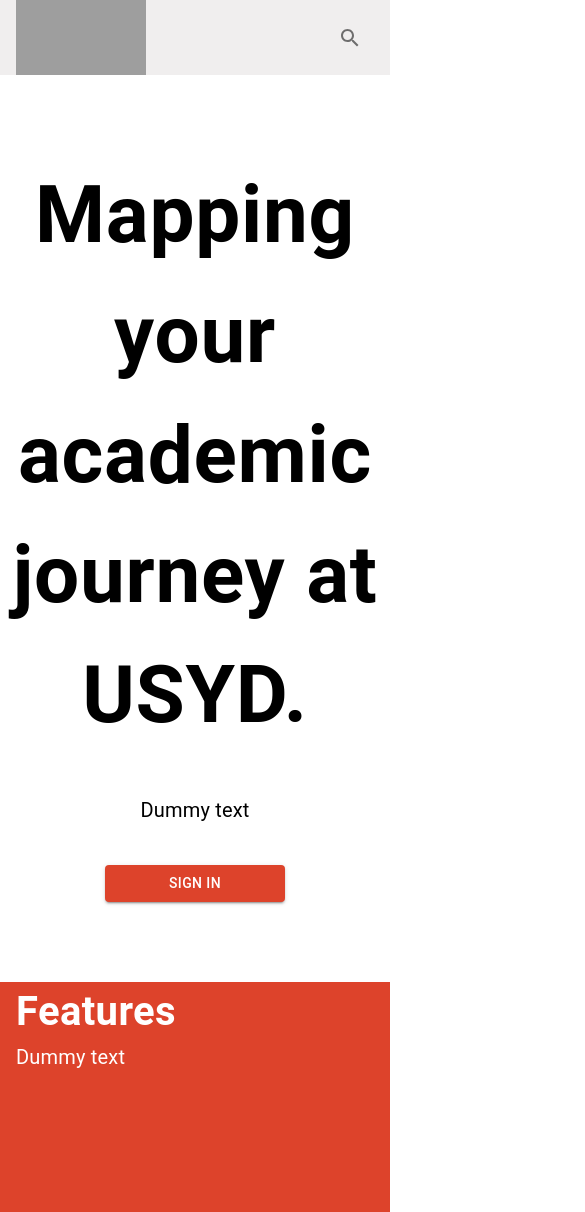
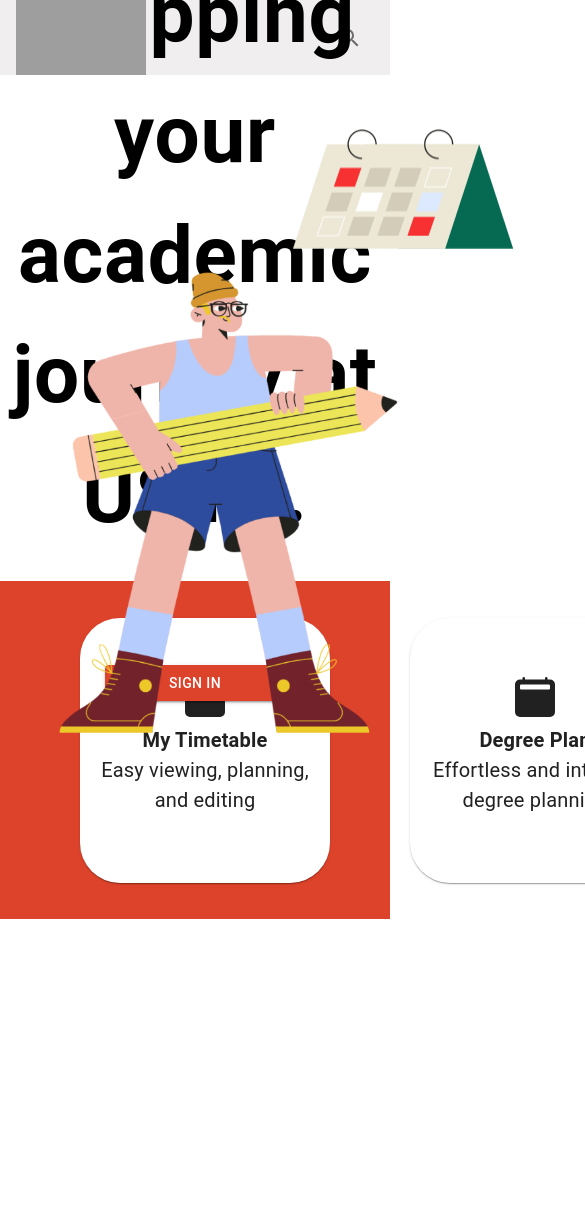
Before and after one commit to USYDUniTrack/UniTrack_WebApp, a Next.js app: page / in a window 390 px wide. Shown: the top 1212 px of the page, 585 px wide, since content can reach past the window. After the commit the page ends 919 px from the top, so only its background shows below. Built offline with nearby package versions, Linux system fonts and the light colour scheme; grey boxes are pictures that could not be loaded.

Commit message:
Finished home page (not responsive)

```diff
--- a/app/globals.css
+++ b/app/globals.css
@@ -10,7 +10,6 @@
 }
 
 /* UnitDescription css start */
-
 .ContentDiv {
 
 }
@@ -30,9 +29,8 @@
   float: left;
   width: 100%;
   margin: 10.5px 0px;
-  marginBottom: 7px;
+  margin-bottom: 7px;
 }
-
 /* UnitDescription css end */
 
 /* NavigationBar css start */
@@ -47,8 +45,6 @@
   padding: 0;
   position: static;
   width: 230px;
-  /* top: 0px; */
-  /* left: 0px; */
 }
 
 .SelectionBar {
@@ -68,7 +64,7 @@
   gap: 3px;
   flex-direction: column;
   display: flex;
-  marginBottom: 18px;
+  margin-bottom: 18px;
 }
 
 .cardHrGap{
@@ -86,45 +82,32 @@
 }
 
 .headingContentWrapper{
-  /* position: relative; */
+  display: flex;
+  height: 60vh;
+  flex-direction: column;
+  justify-content: center;
 }
 
 .bottomContentWrapper{
-  /* position: absolute; */
-  height: 100%;
   background-color: #DD432B;
+  height: 40vh;
+  display: flex;
+  justify-content: center;
 }
 /* Home page css end */
 
 /* layout css start */
-
 .pageContentWithNavBar {
   width: 100%;
   display: flex;
   justify-content: center;
-  /* justify-content: flex-start; */
-
 }
 
-unitSearchContent {
-
-
-}
-
-
 .HomePageWrapper {
-  /* width: 100%; */
   display: flex;
   justify-content: center;
   align-items: stretch;
-  /* margin: 15px; */
-  /* display: block; */
-  /* justify-content: center; */
-  /* align-items: center; */
-  /* flex-direction: row; */
-  /* gap: 56px; */
 }
-
 
 .centerContentWrapper{
   max-width: 729px;
@@ -149,3 +132,16 @@
   align-items: flex-end;
   padding-right: 15px;
 }
+
+#standing {
+  position: absolute;
+  top: 30vh;
+  left: 15vw;
+}
+
+#planner {
+  position: absolute;
+  top: 10vh;
+  left: 75vw;
+}
+/* layout css end */
--- a/app/page.js
+++ b/app/page.js
@@ -1,6 +1,7 @@
 "use client";
 
 import { Container, Stack, Card, CardContent, Typography, Button, Box } from '@mui/material';
+import Image from 'next/image';
 import { BsFillCalendarEventFill, BsFillCalendar2Fill } from 'react-icons/bs';
 import { AiFillRead } from 'react-icons/ai';
 
@@ -13,16 +14,17 @@
                 <Box sx={{ display: "flex", justifyContent: "center"}}>
                     <Button variant="contained" sx={{ marginTop: 5, marginBottom: 10, width: 180, backgroundColor: "#DD432B" }}>Sign In</Button>
                 </Box>
-                {/* <Image src="/Amigos_Standing.png" alt="Amigos Standing" width={244} height={354}/> */}
+                <Image src="/Amigos_Standing.png" alt="Amigos Standing" id="standing" width={345} height={500}/>
+                <Image src="/Amigos_Planner.png" alt="Amigos Planner" id="planner" width={220} height={210}/>
             </div>
             <div className="bottomContentWrapper">
-                <Stack direction="row" spacing={10}>
-                    <Container width={400}>
-                        <Typography sx={{ color: 'white', fontSize: 40, fontWeight: 700, width: 400 }}>Features</Typography>
-                        <Typography sx={{ color: 'white', fontSize: 20, width: 400 }}>Dummy text</Typography>
-                    </Container>
+                <Stack direction="row" spacing={10} alignItems="center">
+                    <Stack direction="column">
+                        <Typography sx={{ color: 'white', fontSize: 40, fontWeight: 700, width: 600 }}>Features</Typography>
+                        <Typography sx={{ color: 'white', fontSize: 20, width: 600 }}>Dummy text</Typography>
+                    </Stack>
 
-                    <Card sx={{ maxWidth: 220, maxHeight: 230 }}>
+                    <Card sx={{ width: 250, height: 265, borderRadius: 10, display: "flex", alignItems: "center" }}>
                         <CardContent>
                             <Stack direction="column" alignItems="center">
                                 <BsFillCalendarEventFill size="40px"/>
@@ -32,7 +34,7 @@
                         </CardContent>
                     </Card>
 
-                    <Card sx={{ maxWidth: 220, maxHeight: 230 }}>
+                    <Card sx={{ width: 250, height: 265, borderRadius: 10, display: "flex", alignItems: "center" }}>
                         <CardContent>
                             <Stack direction="column" alignItems="center">
                                 <BsFillCalendar2Fill size="40px"/>
@@ -42,7 +44,7 @@
                         </CardContent>
                     </Card>
 
-                    <Card sx={{ maxWidth: 220, maxHeight: 230 }}>
+                    <Card sx={{ width: 250, height: 265, borderRadius: 10, display: "flex", alignItems: "center" }}>
                         <CardContent>
                             <Stack direction="column" alignItems="center">
                                 <AiFillRead size="50px"/>
```
Also changed, not shown: public/Amigos_Planner.png (renamed from public/Amigos_Planner .png), public/Amigos_Standing.png.
